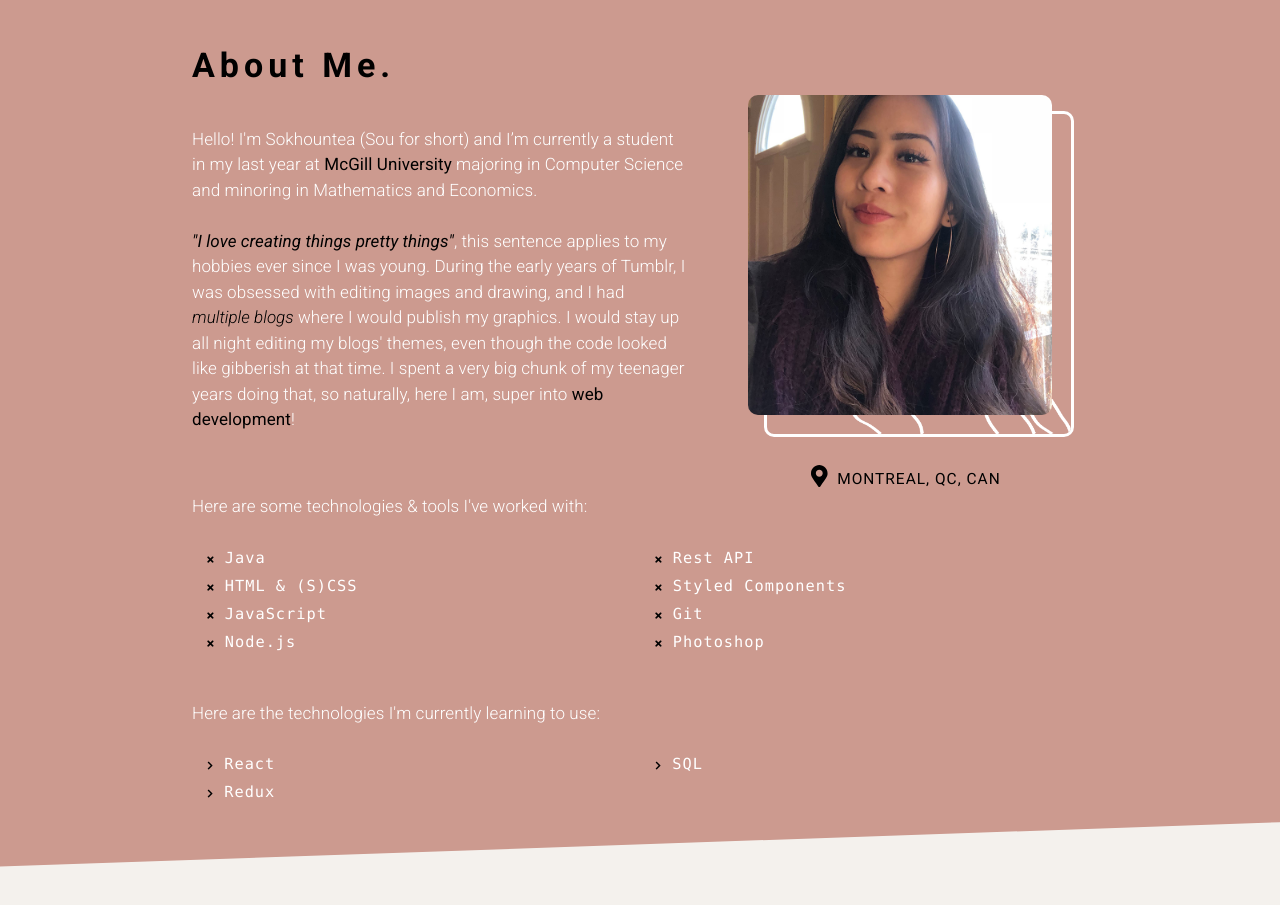
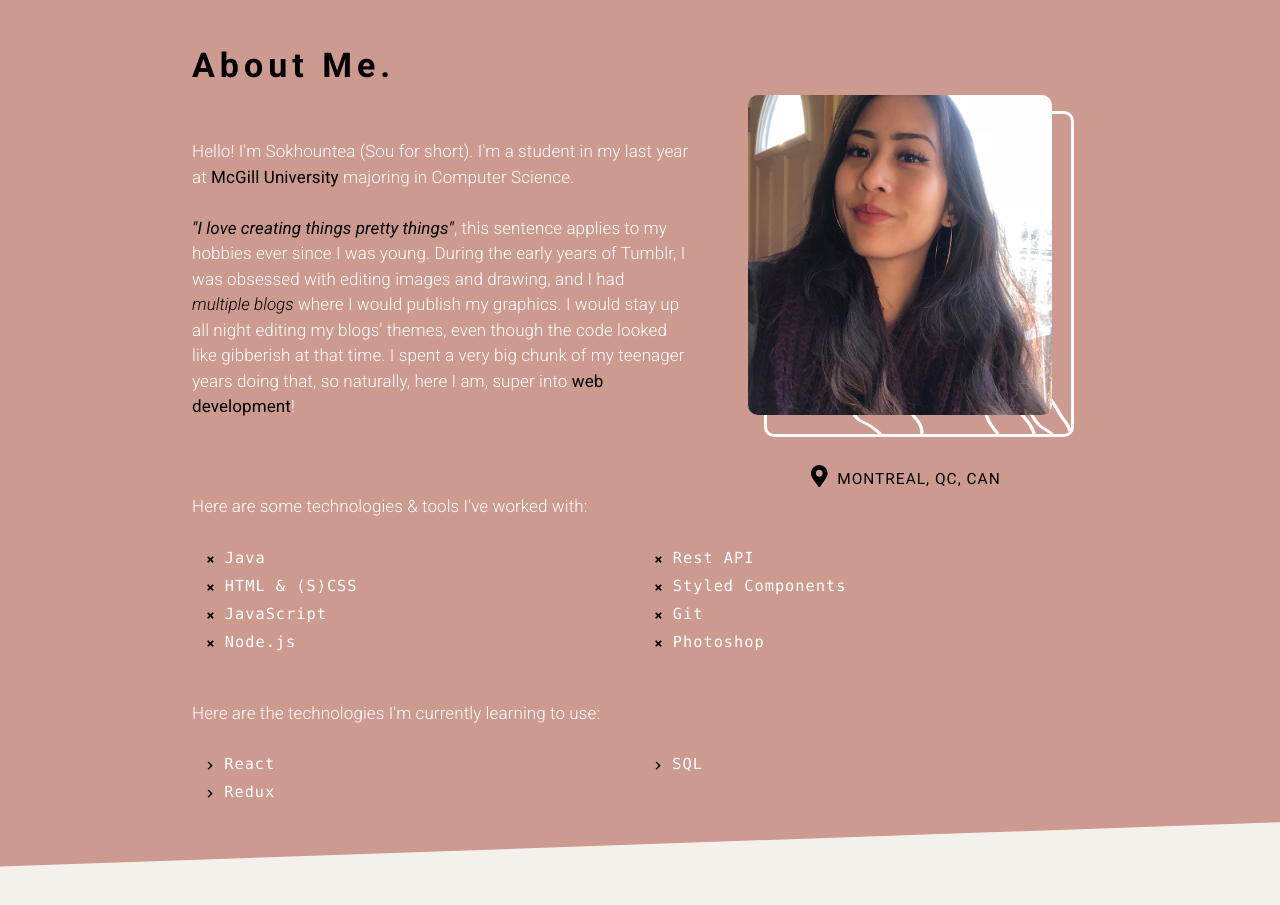
Before and after one commit to sokhountea/my-portfolio, a React (Create React App) app: page / in a window 1280 px wide. Shown: the part 820-1725 px from the top of the page. Built offline with nearby package versions, Linux system fonts and the light colour scheme.

Commit message:
changing about text

```diff
--- a/src/App.js
+++ b/src/App.js
@@ -173,11 +173,10 @@ class App extends Component {
                   <div className="aboutTopLeft">
                     <div>
                       <p>
-                        Hello! I'm Sokhountea (Sou for short) and I’m
-                        currently a student in my last year at
+                        Hello! I'm Sokhountea (Sou for short). I'm
+                        a student in my last year at
                       <b> McGill University</b> majoring in
-                      Computer Science and minoring in Mathematics
-                      and Economics.
+                      Computer Science.
                       <br></br>
                         <br></br>
                         <b><em>"I love creating things pretty things"</em></b>,
```
